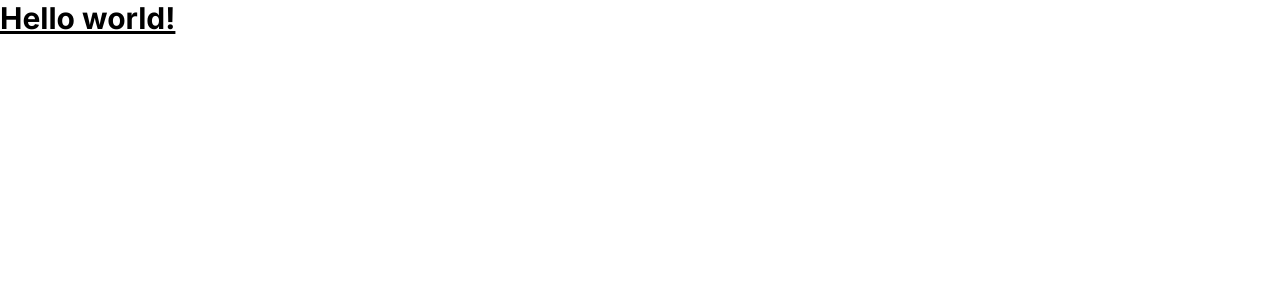
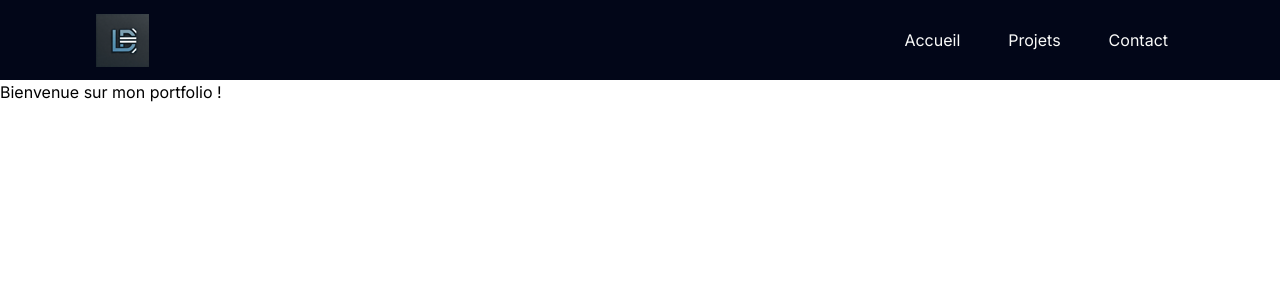
Before and after one commit to landry445/Portofolio, a React (Vite) app: page / in a window 1280 px wide. Shown: the top 300 px of the page. Built offline with nearby package versions, Linux system fonts and the light colour scheme.

Commit message:
create NavBar

```diff
--- a/package.json
+++ b/package.json
@@ -10,10 +10,10 @@
     "preview": "vite preview"
   },
   "dependencies": {
-    "@tailwindcss/vite": "^4.0.0",
+    "@tailwindcss/vite": "^4.0.1",
     "react": "^18.3.1",
     "react-dom": "^18.3.1",
-    "tailwindcss": "^4.0.0"
+    "tailwindcss": "^4.0.1"
   },
   "devDependencies": {
     "@eslint/js": "^9.17.0",
--- a/src/App.tsx
+++ b/src/App.tsx
@@ -1,13 +1,21 @@
+import React from 'react';
+import Navbar from './components/NavBar';
 
-function App() {
+const App: React.FC = () => {
+  const links = [
+    { label: 'Accueil', href: '/' },
+    { label: 'Projets', href: '/projets' },
+    { label: 'Contact', href: '/contact' },
+  ];
 
   return (
-    <>
-      <h1 className="text-3xl font-bold underline">
-        Hello world!
-      </h1>
-    </>
-  )
-}
+    <div>
+      <Navbar links={links} />
+      <main>
+        <h1>Bienvenue sur mon portfolio !</h1>
+      </main>
+    </div>
+  );
+};
 
-export default App
+export default App;
--- /dev/null
+++ b/src/components/NavBar.tsx
@@ -0,0 +1,53 @@
+import React from 'react';
+
+type NavbarProps = {
+  links: { label: string; href: string }[];
+};
+
+const Navbar: React.FC<NavbarProps> = ({ links }) => {
+  return (
+    <nav className="bg-slate-950 h-20">
+      <div className="
+        fixed
+        top-0
+        flex
+        justify-between
+        items-center
+        z-20
+        h-[80px]
+        w-full
+        px-3
+        sm:px-5
+        md:px-7
+        lg:px-24">
+
+      <img src="/Logo-LD.png" alt="logo" />
+        {/* Liens de navigation */}
+        <ul className="flex items-center">
+          {links.map((link, index) => (
+            <li key={index} className='
+            ms-4
+            py-2
+            px-4
+            rounded-full
+            transition
+            duraction-100
+            hover:ease-in-out
+            hover:cursor-pointer
+            text-stone-50'>
+              <a
+                href={link.href}
+                className="text-stone-50 hover:text-amber-400 transition"
+              >
+                {link.label}
+              </a>
+            </li>
+          ))}
+        </ul>
+      </div>
+    </nav>
+  );
+};
+
+// Export du composant
+export default Navbar;
--- a/src/index.css
+++ b/src/index.css
@@ -1,7 +1,6 @@
 @import "tailwindcss";
 
 @theme {
-  --color-dusk: oklch(52% 0.1 245);
   --font-sans: 'Inter', sans-serif;
   --font-title: 'Montserrat', sans-serif;
 }
```
Also changed, not shown: public/Logo-LD.png (added), 1 other file (tests, documents, lock files or other folders).
